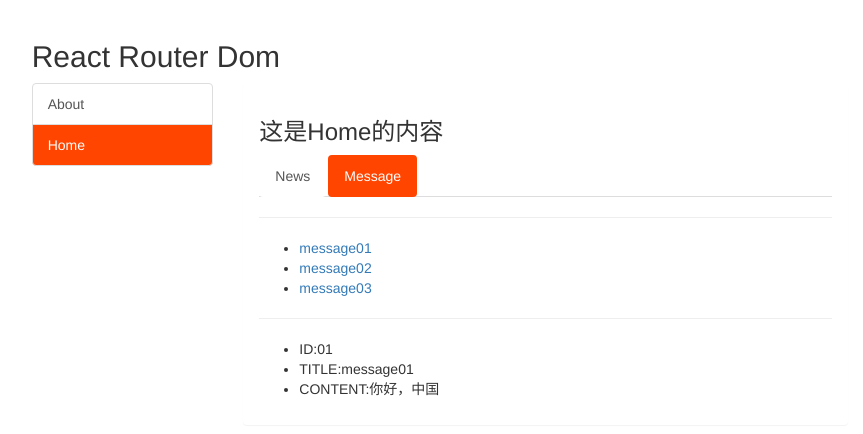
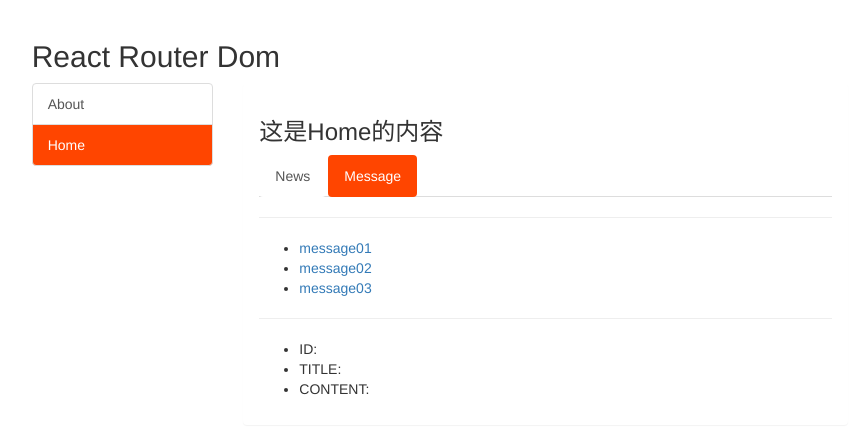
Before and after one commit to xumaozeng/my-react-ts-project, a React (Create React App) app: page /home/message/01/message01 in a window 1280 px wide. Shown: the top 434 px of the page, without its empty margins (200-1063 px from the left). Built offline with nearby package versions, Linux system fonts and the light colour scheme.

Commit message:
路由传参的三种方式

```diff
--- a/package.json
+++ b/package.json
@@ -21,6 +21,7 @@
     "lodash": "^4.17.21",
     "nanoid": "^4.0.0",
     "pubsub-js": "^1.9.4",
+    "querystring": "^0.2.1",
     "react": "^18.2.0",
     "react-app-rewired": "^2.2.1",
     "react-dom": "^18.2.0",
--- a/src/pages/SimpleRouter/home/message/Detail.tsx
+++ b/src/pages/SimpleRouter/home/message/Detail.tsx
@@ -3,7 +3,11 @@
  */
 
 import React from "react";
-import { useParams } from "react-router-dom";
+import {
+  // useParams,
+  useLocation
+} from "react-router-dom";
+// import { parse } from "querystring";
 import { detailProp, messageProps } from "../types";
 
 const detailData: detailProp[] = [
@@ -12,7 +16,13 @@
   { id: "03", content: "你好，未来" }
 ];
 const Detail: React.FC = () => {
-  const { id, title } = useParams<messageProps>();
+  const {
+    //   search,
+    state
+  } = useLocation();
+  const { id, title } = (state as messageProps) || {}; // state方式
+  //   const { id, title } = parse(search.slice(1)) as messageProps; // search方式
+  //   const { id, title } = useParams<messageProps>(); // params方式
   const findResult = detailData.find(item => item.id === id);
 
   return (
--- a/src/pages/SimpleRouter/home/message/index.tsx
+++ b/src/pages/SimpleRouter/home/message/index.tsx
@@ -17,12 +17,22 @@
       <ul>
         {messageData.map(message => (
           <li key={message.id}>
-            <Link to={`/home/message/${message.id}/${message.title}`}>{message.title}</Link>
+            {/* params方式传参 */}
+            {/* <Link to={`/home/message/${message.id}/${message.title}`}>{message.title}</Link> */}
+            {/* search方式传参 */}
+            {/* <Link to={`/home/message?id=${message.id}&title=${message.title}`}>{message.title}</Link> */}
+            {/* state方式传参 */}
+            <Link to={{ pathname: "/home/message", state: { id: message.id, title: message.title } }}>
+              {message.title}
+            </Link>
           </li>
         ))}
       </ul>
       <hr />
-      <Route path="/home/message/:id/:title" component={Detail} />
+      {/* params方式注册路由 */}
+      {/* <Route path="/home/message/:id/:title" component={Detail} /> */}
+      {/* search和state方式注册路由 */}
+      <Route path="/home/message" component={Detail} />
     </>
   );
 };
```
Also changed, not shown: 1 other file (tests, documents, lock files or other folders).
